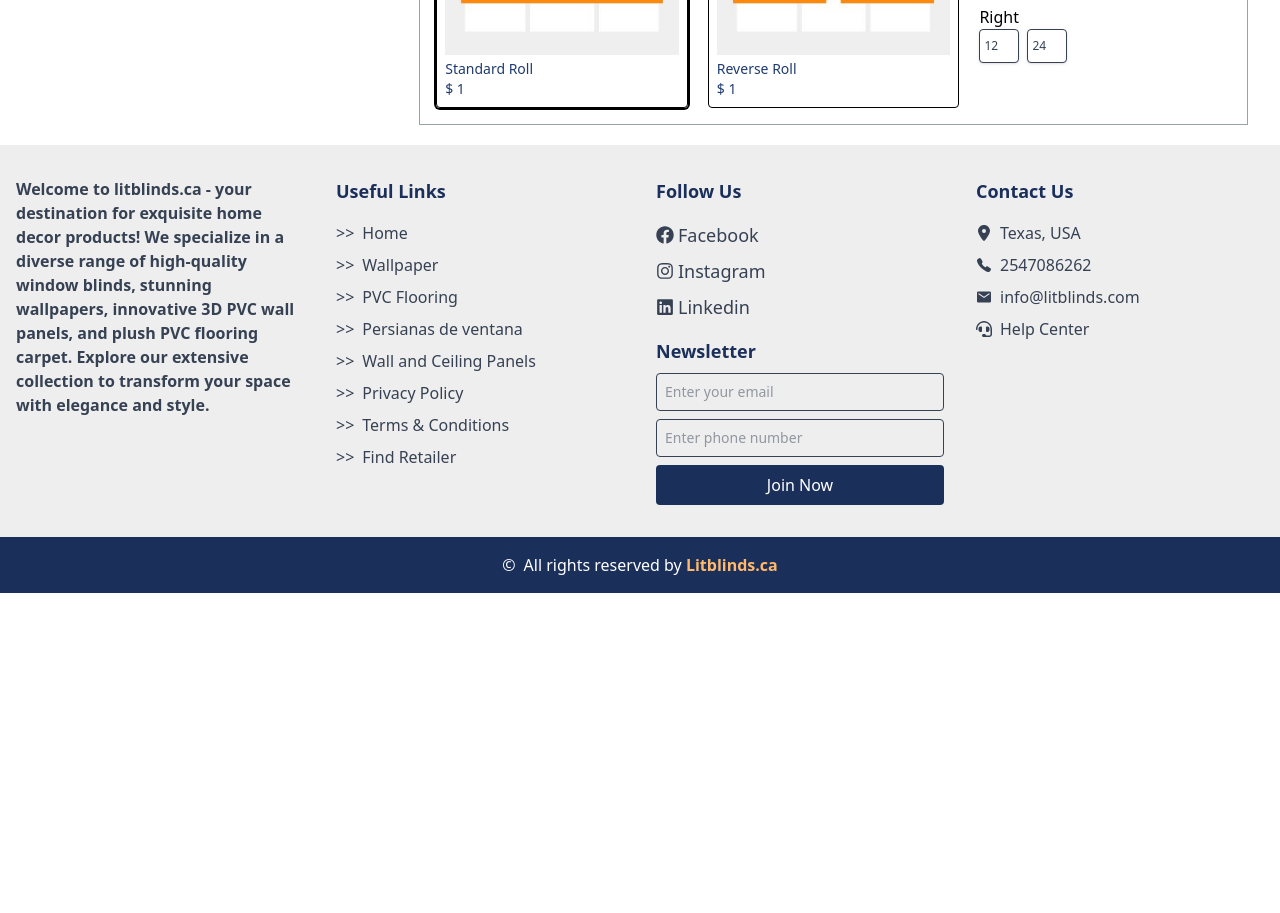
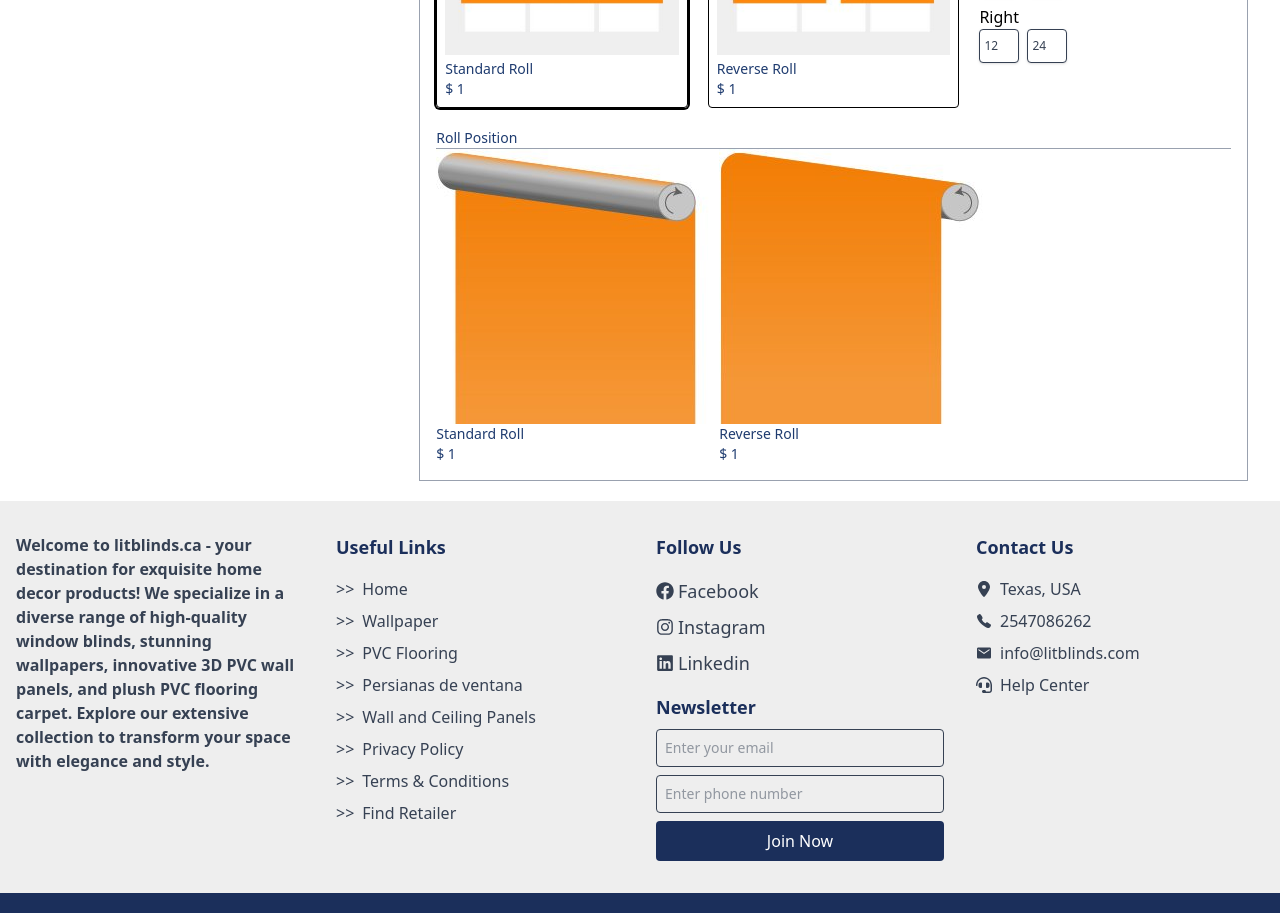
Before and after one commit to RobiulIslam08/litblinds, a React (Vite) app: page /window-blinds-singlepage in a window 1280 px wide. Shown: the part 2500-3413 px from the top of the page. Before the commit the page ends 3093 px from the top, so only its background shows below. Built offline with nearby package versions, Linux system fonts and the light colour scheme.

Commit message:
roll positioning

```diff
--- /dev/null
+++ b/src/components/WindowBlindsSinglePage/RollPositon.jsx
@@ -0,0 +1,27 @@
+import React from 'react';
+import reversRoll from '../../assets/images/windowBlindsSinglePage/reverse-roll-12_thumb.jpg'
+import standardRoll from '../../assets/images/windowBlindsSinglePage/standard-roll-12_thumb.jpg'
+const RollPositon = () => {
+	return (
+		<div className='mt-3 lg:mt-4'>
+				<p className='text-primary text-sm mt-3 md:mt-4 lg:mt-5'>Roll Position</p>
+				<hr className='text-gray-400 ' />
+				<div className='flex items-center  gap-2'>
+					{/* standard roll */}
+					<div>
+						<img src={standardRoll} alt="" />
+						<p className='text-sm text-primary'>Standard Roll</p>
+						<p className='text-sm text-primary'>$ 1</p>
+					</div>
+					{/* reverse roll */}
+					<div>
+						<img src={reversRoll} alt="" />
+						<p className='text-sm text-primary'>Reverse Roll</p>
+						<p className='text-sm text-primary'>$ 1</p>
+					</div>
+				</div>
+		</div>
+	);
+};
+
+export default RollPositon;
--- a/src/pages/WindowBlindsSinglePage.jsx
+++ b/src/pages/WindowBlindsSinglePage.jsx
@@ -11,6 +11,7 @@ import lifeStyleimage1 from '../assets/images/windowBlindsSinglePage/lifeStyle1.
 import lifeStyleimage2 from '../assets/images/windowBlindsSinglePage/lifeStyle2.jpg'
 import lifeStyleimage3 from '../assets/images/windowBlindsSinglePage/lifeStyle3.jpg'
 import Headrail from '../components/WindowBlindsSinglePage/Headrail';
+import RollPositon from '../components/WindowBlindsSinglePage/RollPositon';
 
 const WindowBlindsSinglePage = () => {
 	const [selectedImg, setSelectedImg] = useState(img1);
@@ -409,6 +410,9 @@ const WindowBlindsSinglePage = () => {
 					{/* headrail option */}
 					<Headrail></Headrail>
 
+					{/* roll position */}
+					<RollPositon></RollPositon>
+
 
 
 				</div>
```
